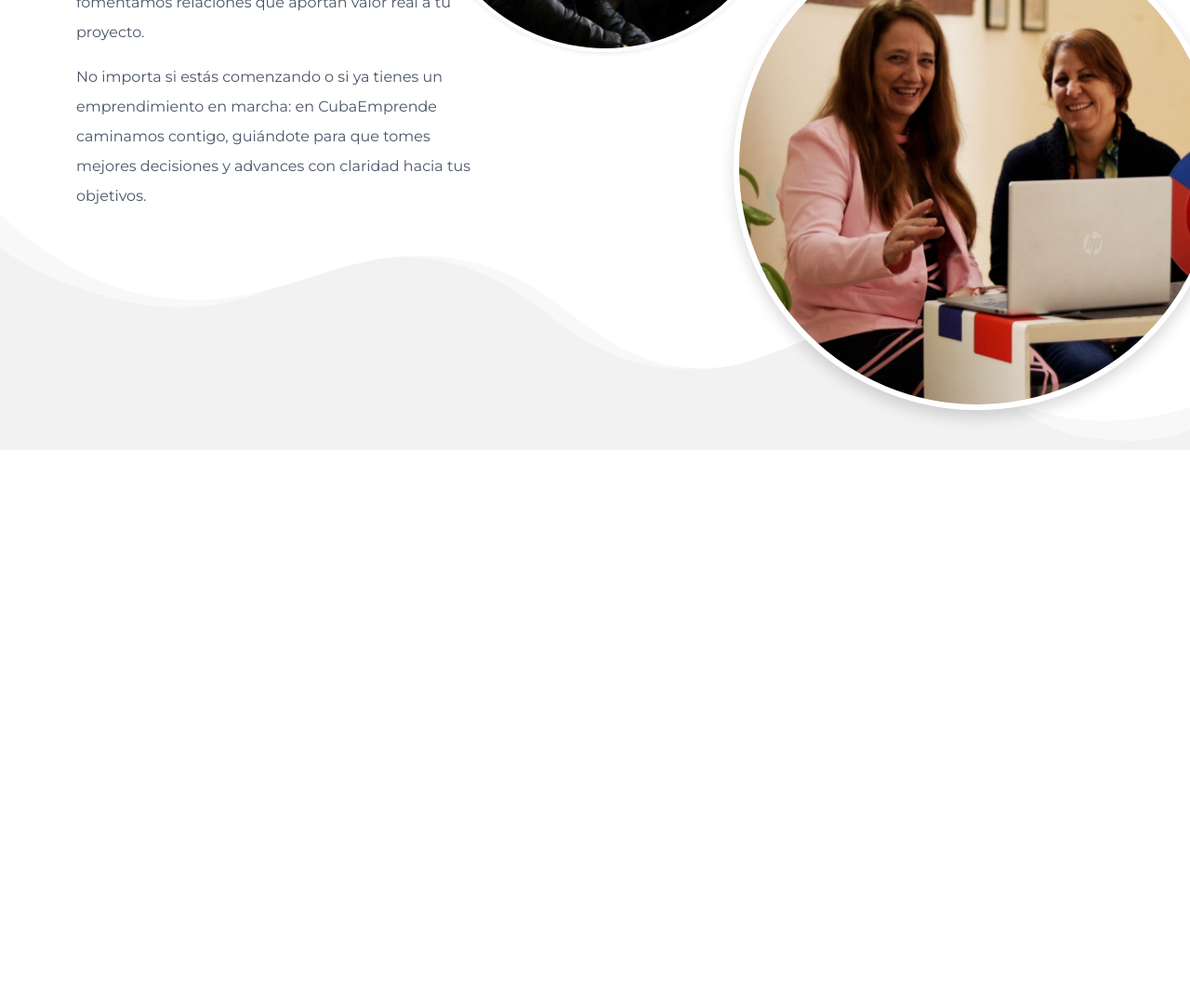
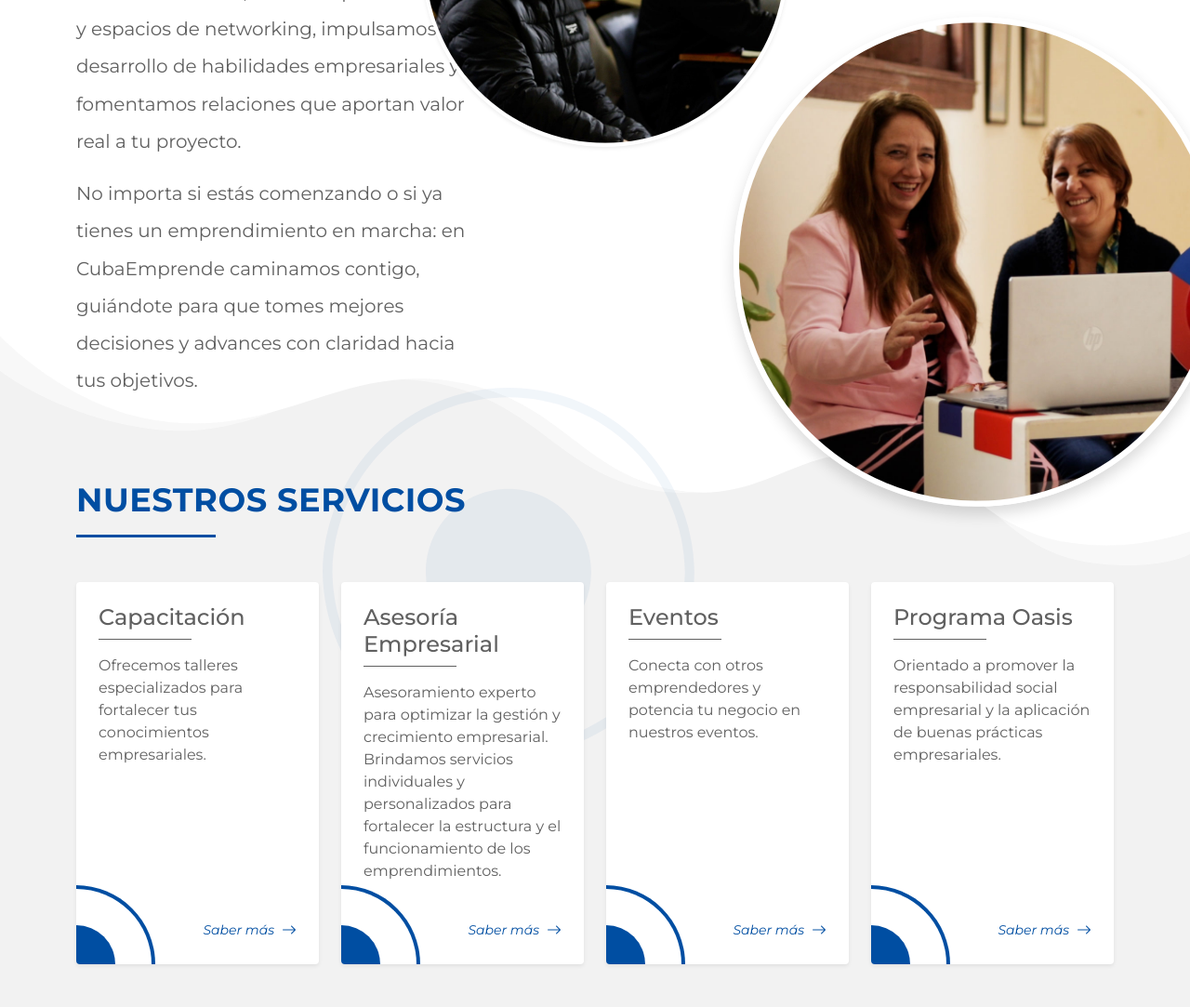
Before and after one commit to ekahlo/cubaemprende, a website built with Vite: page index.html in a window 1280 px wide. Shown: the part 1132-2215 px from the top of the page at 93% size. Before the commit the page ends 1616 px from the top, so only its background shows below. Built offline with nearby package versions, Linux system fonts and the light colour scheme; a web font is replaced by a local one.

Commit message:
The desktop version of the services section has been completed

```diff
--- a/index.html
+++ b/index.html
@@ -3,7 +3,7 @@
 <head>
     <meta charset="UTF-8">
     <meta name="viewport" content="width=device-width, initial-scale=1.0">
-    <title>CubaEmprende - Modular</title>
+    <title>CubaEmprende</title>
 
     <!-- ENLACES SEGUROS DE GOOGLE FONTS -->
     <link rel="preconnect" href="https://fonts.googleapis.com">
@@ -17,6 +17,7 @@
     <div id="component-nav"></div>
     <div id="component-hero"></div>
     <div id="component-cubaemprende"></div>
+    <div id="component-servicios"></div>
 
     <!-- El script que maneja la inyección modular -->
     <script type="module" src="/src/js/main.js"></script>
--- a/src/components/cubaemprende.html
+++ b/src/components/cubaemprende.html
@@ -6,14 +6,14 @@
                 <h2 class="section-title fw-bold text-primary mb-4">
                     ¿QUÉ ES CubaEmprende?
                 </h2>
-                <div class="section-text text-secondary lh-lg fs-6">
-                    <p class="mb-3 text-dark">
-                       CubaEmprende es un espacio de acompañamiento, formación y conexión para personas que emprenden en Cuba.
+                <div class="section-text text-secondary lh-lg fs-5">
+                    <p class="mb-3">
+                       <span class="text-primary fw-medium">CubaEmprende</span> es un espacio de acompañamiento, formación y conexión para personas que emprenden en Cuba.
                     </p>
-                    <p class="mb-3 text-secondary">
+                    <p class="mb-3">
                         Aquí encuentras herramientas prácticas, asesoría especializada y una comunidad que te apoya en cada etapa de tu negocio. A través de cursos, asesorías personalizadas y espacios de networking, impulsamos el desarrollo de habilidades empresariales y fomentamos relaciones que aportan valor real a tu proyecto.
                     </p>
-                    <p class="mb-0 text-secondary">
+                    <p class="mb-0">
                         No importa si estás comenzando o si ya tienes un emprendimiento en marcha: en CubaEmprende caminamos contigo, guiándote para que tomes mejores decisiones y advances con claridad hacia tus objetivos.
                     </p>
                 </div>
--- /dev/null
+++ b/src/components/servicios.html
@@ -0,0 +1,137 @@
+<section class="servicios-section py-0 position-relative" id="servicios">
+    <img src="/src/assets/images/circulo-decorativo.svg" class="circle-deco circle-1 d-none d-md-block" alt="circulo decorativo" aria-hidden="true">
+    <img src="/src/assets/images/circulo-decorativo.svg" class="circle-deco circle-2 d-none d-md-block" alt="circulo decorativo" aria-hidden="true">
+    <img src="/src/assets/images/circulo-decorativo.svg" class="circle-deco circle-3 d-none d-md-block" alt="circulo decorativo" aria-hidden="true">
+    <div class="container py-0 position-relative z-2">
+        <div class="row mb-5">
+            <div class="col-12">
+                <h2 class="section-title fw-bold text-primary mb-0">
+                    NUESTROS SERVICIOS
+            </h2>
+        </div>
+    </div>
+
+    <!-- Grid de Tarjetas -->
+    <div class="row g-4 mb-5">
+
+      <!-- Card 1: Capacitación -->
+      <div class="col-12 col-md-6 col-lg-3">
+        <div class="card service-card h-100 border-0 shadow-sm position-relative overflow-hidden p-4">
+          <div class="card-body d-flex flex-column justify-content-between p-0 position-relative z-2">
+            <div>
+              <h3 class="card-title h4 fw-medium mb-2">Capacitación</h3>
+              <div class="title-divider mb-3"></div>
+                <p class="card-text lh-base mb-4">
+                    Ofrecemos talleres especializados para fortalecer tus conocimientos empresariales.
+                </p>
+            </div>
+
+            <div class="d-flex align-items-center justify-content-end pt-3">
+              <a href="#" class="service-link text-primary fst-italic text-decoration-none small d-inline-flex align-items-center gap-2">
+                Saber más <i class="bi bi-arrow-right fs-6"></i>
+              </a>
+            </div>
+          </div>
+
+          <!-- Elemento Gráfico de Esquina (Arco + Pie) -->
+          <div class="corner-graphic">
+            <div class="graphic-pie"></div>
+            <div class="graphic-arc"></div>
+          </div>
+        </div>
+      </div>
+
+      <!-- Card 2: Asesoría Empresarial -->
+      <div class="col-12 col-md-6 col-lg-3">
+        <div class="card service-card h-100 border-0 shadow-sm position-relative overflow-hidden p-4">
+          <div class="card-body d-flex flex-column justify-content-between p-0 position-relative z-2">
+            <div>
+              <h3 class="card-title h4 fw-medium mb-2">Asesoría Empresarial</h3>
+              <div class="title-divider mb-3"></div>
+              <p class="card-text lh-base mb-4">
+                Asesoramiento experto para optimizar la gestión y crecimiento  empresarial. Brindamos servicios individuales y personalizados para  fortalecer la estructura y el funcionamiento de los emprendimientos.
+              </p>
+            </div>
+
+            <div class="d-flex align-items-center justify-content-end pt-3">
+              <a href="#" class="service-link text-primary fst-italic text-decoration-none small d-inline-flex align-items-center gap-2">
+                Saber más <i class="bi bi-arrow-right fs-6"></i>
+              </a>
+            </div>
+          </div>
+
+          <div class="corner-graphic">
+            <div class="graphic-pie"></div>
+            <div class="graphic-arc"></div>
+          </div>
+        </div>
+      </div>
+
+      <!-- Card 3: Eventos -->
+      <div class="col-12 col-md-6 col-lg-3">
+        <div class="card service-card h-100 border-0 shadow-sm position-relative overflow-hidden p-4">
+          <div class="card-body d-flex flex-column justify-content-between p-0 position-relative z-2">
+            <div>
+              <h3 class="card-title h4 fw-medium mb-2">Eventos</h3>
+              <div class="title-divider mb-3"></div>
+              <p class="card-text lh-base mb-4">
+                Conecta con otros emprendedores y potencia tu negocio en nuestros eventos.
+              </p>
+            </div>
+
+            <div class="d-flex align-items-center justify-content-end pt-3">
+              <a href="#" class="service-link text-primary fst-italic text-decoration-none small d-inline-flex align-items-center gap-2">
+                Saber más <i class="bi bi-arrow-right fs-6"></i>
+              </a>
+            </div>
+          </div>
+
+          <div class="corner-graphic">
+            <div class="graphic-pie"></div>
+            <div class="graphic-arc"></div>
+          </div>
+        </div>
+      </div>
+
+      <!-- Card 4: Programa Acompaña -->
+      <div class="col-12 col-md-6 col-lg-3">
+        <div class="card service-card h-100 border-0 shadow-sm position-relative overflow-hidden p-4">
+          <div class="card-body d-flex flex-column justify-content-between p-0 position-relative z-2">
+            <div>
+              <h3 class="card-title h4 fw-medium mb-2">Programa Oasis</h3>
+              <div class="title-divider mb-3"></div>
+              <p class="card-text lh-base mb-4">
+                Orientado a promover la responsabilidad social empresarial y la aplicación de buenas prácticas empresariales.
+              </p>
+            </div>
+
+            <div class="d-flex align-items-center justify-content-end pt-3">
+              <a href="#" class="service-link text-primary fst-italic text-decoration-none small d-inline-flex align-items-center gap-2">
+                Saber más <i class="bi bi-arrow-right fs-6"></i>
+              </a>
+            </div>
+          </div>
+
+          <div class="corner-graphic">
+            <div class="graphic-pie"></div>
+            <div class="graphic-arc"></div>
+          </div>
+        </div>
+      </div>
+
+    </div>
+
+    <!-- Banner Inferior (Call to Action) -->
+    <div class="row justify-content-center text-center mt-5">
+      <div class="col-lg-6">
+        <p class="fw-medium text-primary fs-3 mb-4">
+          En <strong class="fw-bold">CubaEmprende</strong> creemos en el poder de las ideas y en las personas que las hacen crecer.
+        </p>
+        <a href="#" class="btn btn-danger px-4 py-2 shadow-sm fw-semibold">
+          Solicita asesoría
+        </a>
+      </div>
+    </div>
+
+  </div>
+</section>
--- a/src/js/main.js
+++ b/src/js/main.js
@@ -6,6 +6,7 @@ const components = [
   { id: 'component-nav', path: '/src/components/nav.html' },
   { id: 'component-hero', path: '/src/components/hero.html' },
   { id: 'component-cubaemprende', path: '/src/components/cubaemprende.html' },
+  { id: 'component-servicios', path: '/src/components/servicios.html' },
 ];
 
 async function injectComponents() {
--- a/src/scss/main.scss
+++ b/src/scss/main.scss
@@ -4,14 +4,17 @@
 // 2. Definición de variables y colores
 $custom-blue: #004EA2;
 $custom-red:  #C0010B;
+$custom-gray-bg:#F2F2F2;
+$nav-gray: #606060;
 
 $primary: $custom-blue;
 $danger:  $custom-red;
-$nav-gray: #606060;
+$secondary: $nav-gray;
 
 $theme-colors: (
   "primary": $primary,
-  "danger":  $danger
+  "danger":  $danger,
+  "secondary":  $secondary
 );
 
 $btn-border-radius: 3px;
@@ -107,7 +110,7 @@ h1, h2, h3, h4, h5, h6, .h1, .h2, .h3, .h4, .h5, .h6 {
 
   .hero-wave-container {
     position: absolute;
-    bottom: -1px;
+    bottom: -4px;
     left: 0;
     width: 100%;
     line-height: 0;
@@ -117,12 +120,17 @@ h1, h2, h3, h4, h5, h6, .h1, .h2, .h3, .h4, .h5, .h6 {
 
     .hero-wave-img {
       width: 100%;
-      height: auto;
+      height: calc(100% + 2px);
       min-height: 45px;
       display: block;
       object-fit: cover;
+      transform: scaleY(1.02);
+      transform-origin: bottom center;
+      backface-visibility: hidden;
+     -webkit-backface-visibility: hidden;
     }
   }
+
   .floating-circle-hero {
       position: absolute;
       right: 10%;
@@ -196,7 +204,7 @@ h1, h2, h3, h4, h5, h6, .h1, .h2, .h3, .h4, .h5, .h6 {
   }
 
   .navbar {
-    background-color: rgba(255, 255, 255, 0.80) !important;
+    background-color: rgba($white, 0.80) !important;
     backdrop-filter: blur(8px);
     transition: background-color 0.3s ease-in-out, box-shadow 0.3s ease-in-out;
   }
@@ -218,7 +226,7 @@ h1, h2, h3, h4, h5, h6, .h1, .h2, .h3, .h4, .h5, .h6 {
     &:hover {
       background-color: $custom-red;
       border-color: $custom-red;
-      color: #ffffff !important;
+      color: $white !important;
     }
   }
 
@@ -228,9 +236,9 @@ h1, h2, h3, h4, h5, h6, .h1, .h2, .h3, .h4, .h5, .h6 {
     }
 
     .navbar {
-      background-color: #ffffff !important;
+      background-color: $white !important;
       backdrop-filter: none;
-      box-shadow: 0 4px 15px rgba(0, 0, 0, 0.1) !important;
+      box-shadow: 0 4px 15px rgba($black, 0.1) !important;
     }
   }
 
@@ -241,10 +249,10 @@ h1, h2, h3, h4, h5, h6, .h1, .h2, .h3, .h4, .h5, .h6 {
     }
 
     .navbar-collapse {
-      background-color: #ffffff;
+      background-color: $white;
       padding: 1.25rem;
       border-radius: 8px;
-      box-shadow: 0 10px 30px rgba(0, 0, 0, 0.15);
+      box-shadow: 0 10px 30px rgba($black, 0.15);
       margin-top: 0.5rem;
       max-height: 80vh;
       overflow-y: auto;
@@ -272,12 +280,17 @@ h1, h2, h3, h4, h5, h6, .h1, .h2, .h3, .h4, .h5, .h6 {
 // SECCIÓN ¿QUÉ ES CUBAEMPRENDE?
 // ==========================================
 .cubaemprende-section {
-  background-color: #ffffff;
+  background-color: $white;
   padding-top: 2rem;
   padding-bottom: 0;
   position: relative;
   z-index: 10;
   overflow: visible !important;
+  margin-top: -1.5px !important; // Sube 1.5px para tapar la rendija transparente
+  transform: scaleY(1.005);      // Expande verticalmente un 0.5% imperceptible
+  transform-origin: top center;  // Mantiene el punto de anclaje arriba
+  backface-visibility: hidden;
+  -webkit-backface-visibility: hidden;
 
   .cubaemprende-content {
     position: relative;
@@ -303,7 +316,7 @@ h1, h2, h3, h4, h5, h6, .h1, .h2, .h3, .h4, .h5, .h6 {
 
   .section-text {
     font-size: 0.98rem;
-    color: #4a5568;
+    color: $nav-gray;
 
     @media (max-width: 991.98px) {
       font-size: 12px !important;
@@ -315,13 +328,15 @@ h1, h2, h3, h4, h5, h6, .h1, .h2, .h3, .h4, .h5, .h6 {
     position: relative;
     width: 100%;
     line-height: 0;
-    margin-top: -30px;
+    margin-top: -100px;
     z-index: 1 !important;
 
     img {
       width: 100%;
       height: auto;
       display: block;
+      margin-bottom: -2px;
+      object-fit: cover;
     }
   }
 
@@ -336,7 +351,7 @@ h1, h2, h3, h4, h5, h6, .h1, .h2, .h3, .h4, .h5, .h6 {
       position: absolute;
       border-radius: 50%;
       overflow: hidden;
-      border: 4px solid #ffffff;
+      border: 4px solid $white;
       transition: transform 0.3s ease;
 
       img {
@@ -387,3 +402,197 @@ h1, h2, h3, h4, h5, h6, .h1, .h2, .h3, .h4, .h5, .h6 {
     }
   }
 }
+
+// ==========================================
+// SECCIÓN NUESTROS SERVICIOS
+// ==========================================
+.servicios-section {
+  background-color: transparent !important;
+  margin-top: -6rem;
+  z-index: 10 !important;
+
+  &::before {
+    content: '';
+    position: absolute;
+    top: calc(6rem - 2px);
+    left: 0;
+    right: 0;
+    bottom: 0;
+    background-color: $custom-gray-bg;
+    z-index: -1;
+  }
+  .circle-deco {
+    position: absolute;
+    pointer-events: none;
+    z-index: 1;
+    opacity: 0.6;
+    animation: floatAnimation 6s ease-in-out infinite;
+  }
+
+  // Círculo 1 (Grande Izquierda)
+  .circle-1 {
+    width: 400px;
+    top: -100px;
+    left: 347px;
+    animation-delay: 0s;
+  }
+
+  // Círculo 2 (Pequeño Centro Inferior)
+  .circle-2 {
+    width: 200px;
+    bottom: -40px;
+    left: 12%;
+    animation-delay: 2s;
+  }
+
+  // Círculo 3 (Derecha Inferior)
+  .circle-3 {
+    width: 320px;
+    bottom: -175px;
+    right: 180px;
+    animation-delay: 4s;
+  }
+
+  .section-title {
+    font-size: 2.2rem;
+    letter-spacing: 0.5px;
+
+    &::after {
+      content: '';
+      display: block;
+      width: 150px;
+      max-width: 100%;
+      height: 3px;
+      background-color: $custom-blue;
+      margin-top: 1rem;
+    }
+  }
+
+  // Estilos Base de Tarjetas
+  .service-card {
+    background-color: $white;
+    border-radius: 4px;
+    transition: transform 0.35s ease-in-out, box-shadow 0.35s ease-in-out;
+    cursor: pointer;
+    min-height: 380px;
+    position: relative;
+    overflow: hidden;
+
+    .card-body,
+    .corner-graphic {
+      position: relative;
+      z-index: 2; // Contenido por encima
+    }
+
+    // Línea divisora bajo el título
+    .title-divider {
+      width: 100px;
+      height: 1px;
+      background-color: $nav-gray;
+      transition: background-color 0.35s ease;
+    }
+
+    .card-title,
+    .card-text {
+      transition: color 0.35s ease;
+      color: $nav-gray;
+    }
+
+    // Enlace con animación de desplazamiento
+    .service-link {
+      transition: color 0.35s ease, transform 0.35s ease;
+      display: inline-flex;
+    }
+    &::before {
+      content: '';
+      position: absolute;
+      bottom: -50px;
+      left: -50px;
+      width: 0;
+      height: 0;
+      background: linear-gradient(135deg, $custom-red 0%, $custom-blue 100%);
+      border-radius: 50%;
+      z-index: 1;
+      transition: width 0.5s ease-in-out, height 0.5s ease-in-out, border-radius 0.4s ease-in-out;
+    }
+
+    // Elemento Gráfico (Esquina Inferior Izquierda)
+    .corner-graphic {
+      position: absolute;
+      bottom: 0;
+      left: 0;
+      width: 90px;
+      height: 90px;
+      pointer-events: none;
+      z-index: 1;
+
+      // Cuarto de círculo sólido interior
+      .graphic-pie {
+        position: absolute;
+        bottom: 0;
+        left: 0;
+        width: 42px;
+        height: 42px;
+        background-color: $custom-blue;
+        border-top-right-radius: 100%;
+        transition: background-color 0.35s ease;
+      }
+
+      // Arco exterior
+      .graphic-arc {
+        position: absolute;
+        bottom: 0;
+        left: 0;
+        width: 85px;
+        height: 85px;
+        border: 4px solid $custom-blue;
+        border-bottom: none;
+        border-left: none;
+        border-top-right-radius: 100%;
+        transition: border-color 0.35s ease;
+      }
+    }
+
+    // ESTADO HOVER: Degradado, Colores e Inclinación/Desplazamiento
+    &:hover {
+      transform: translateY(-10px);
+      box-shadow: 0 10px 25px rgba(0, 0, 0, 0.15) !important;
+
+      &::before {
+        width: 150%;
+        height: 150%;
+        border-radius: 0;
+        bottom: -20px;
+        left: -20px;
+      }
+
+      // Textos a Blanco
+      .card-title,
+      .card-text {
+        color: $white !important;
+      }
+
+      // Enlace a Blanco + Desplazamiento a la derecha
+      .service-link {
+        color: $white !important;
+        font-style: italic;
+        transform: translateX(6px);
+      }
+
+      // Divisor a Blanco
+      .title-divider {
+        background-color: $white;
+      }
+
+      // Gráfica de esquina a Blanco
+      .corner-graphic {
+        .graphic-pie {
+          background-color: $white;
+        }
+        .graphic-arc {
+          border-color: $white;
+        }
+      }
+    }
+  }
+}
```
